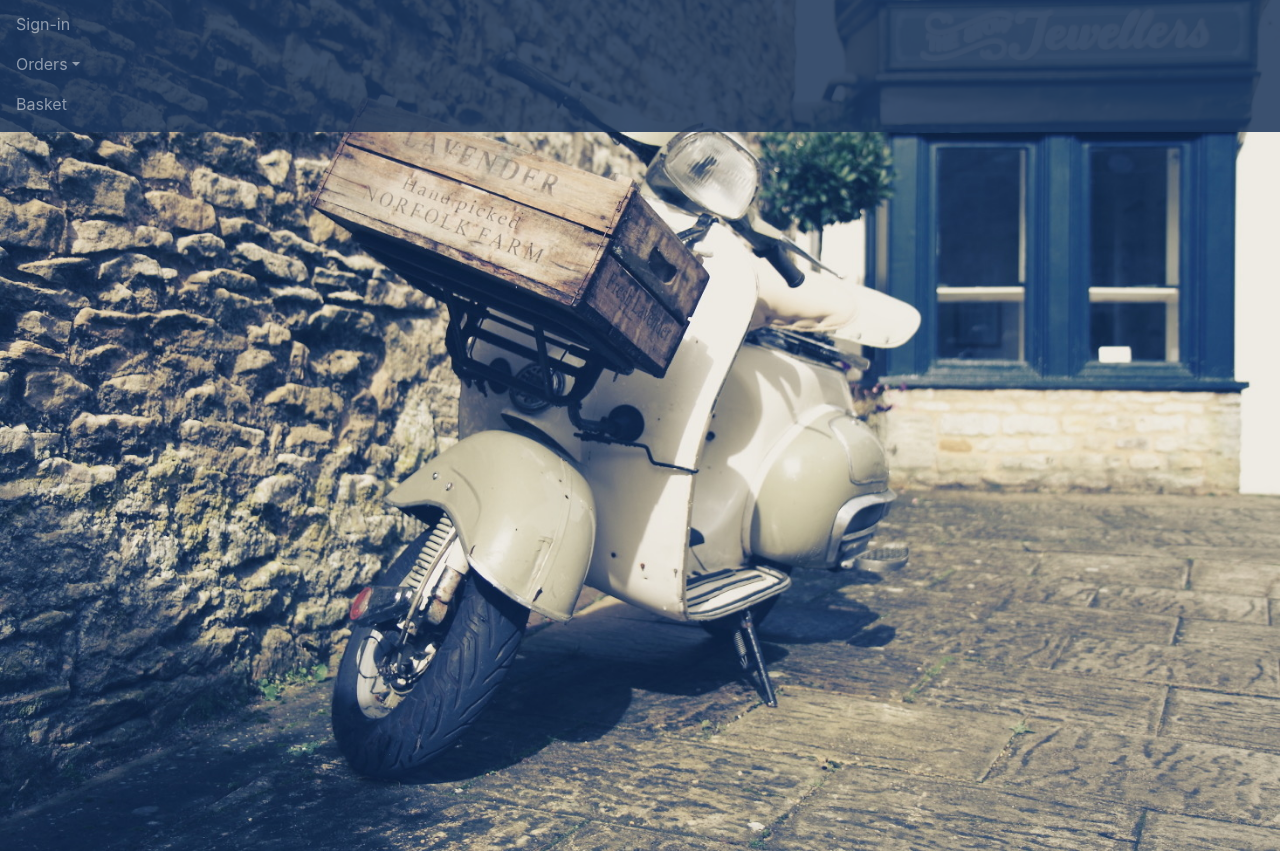
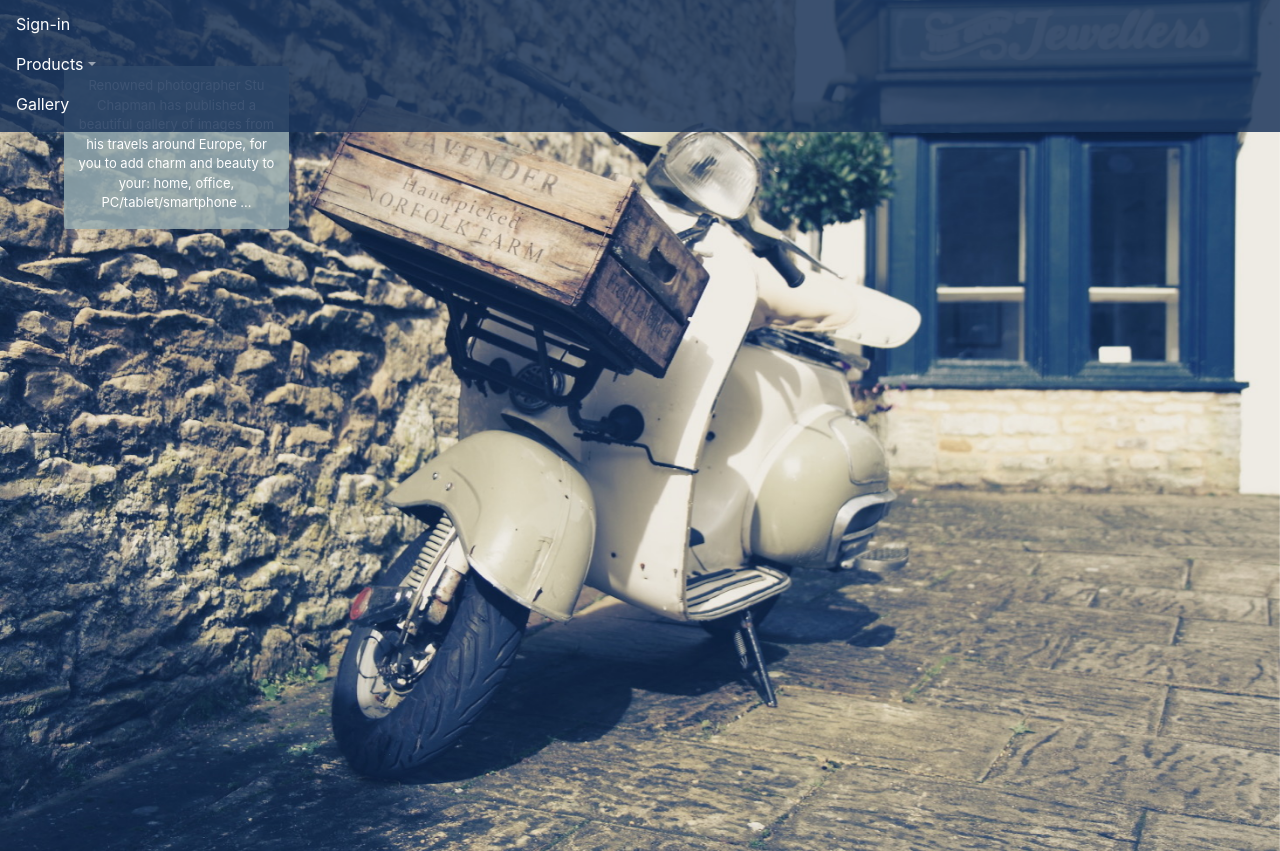
Before and after one commit to StuChapman/Learning-Consolidation-amazin.co.uk, a plain HTML site: page index.html in a window 1280 px wide. Both pictures are taken after a click on the button "Toggle navigation". Shown: the part 54-905 px from the top of the page. Drawn offline with nearby package versions, Linux system fonts and the light colour scheme.

Commit message:
cop: 11th May

```diff
--- a/css/style.css
+++ b/css/style.css
@@ -6,7 +6,7 @@
 }
 
 .f-nav a:hover {
-    background-color:rgba(0, 128, 128, 0.219);
+    background-color:rgba(151, 172, 177, .4);
 }
 
 .f-burger {
@@ -17,6 +17,10 @@
 .f-burger:hover {
     border: 1px solid black;
     border-radius: 3px;
+}
+
+.f-nav-item {
+    color:white;
 }
 
 .f-brand {
@@ -82,7 +86,7 @@ ul {
 }
 
 .f-hero-container {
-    position:absolute;
+    position: absolute;
     top:0px;
     left:0px;
 }
@@ -93,5 +97,31 @@ ul {
     left:0px;
     height: 100%;
     width: 100%;
-    object-fit: contain
+    object-fit: contain;
+
+    animation-name: hero-zoom;
+    animation-duration: 3s;
+    animation-fill-mode: forwards;
 }
+
+@keyframes hero-zoom {
+    from{
+        transform: scale(1.1);
+    }
+    to{
+        transform: scale(1);
+    }
+}
+
+.f-intro {
+    position:absolute;
+    top:15%;
+    left:5%;
+    width:225px;
+    padding:10px 10px 0;
+    color:white;
+    font-size:small;
+    text-align:center;
+    background-color:rgba(151, 172, 177, .85);
+    border-radius: 3px;
+}
--- a/index.html
+++ b/index.html
@@ -35,13 +35,14 @@
             </ul>
         </div>
         <div class="collapse navbar-collapse" id="navbarNavDropdown">
-            <ul class="navbar-nav mr-auto mt-2 mt-lg-0">
-                <li class="nav-item">
-                    <a class="nav-link" href="#">Sign-in <span class="sr-only">(current)</span></a>
+            <ul class="navbar-nav mr-auto mt-2 mt-lg-0 ">
+                <li class="nav-item ">
+                    <a class="nav-link" href="link.html">
+                        <span class="f-nav-item">Sign-in</span><span class="sr-only">(current)</span></a>
                 </li>
                 <li class="nav-item dropdown">
                     <a class="nav-link dropdown-toggle" href="link.html" id="navbarDropdownMenuLink" role="button" data-toggle="dropdown" aria-haspopup="true" aria-expanded="false">
-                Orders</a>
+                        <span class="f-nav-item">Products</span></a>
                     <div class="dropdown-menu f-btn" aria-labelledby="navbarDropdownMenuLink">
                         <a class="dropdown-item" href="link.html">Prints</a>
                         <a class="dropdown-item" href="link.html">Canvases</a>
@@ -49,7 +50,8 @@
                     </div>
                 </li>
                 <li class="nav-item">
-                    <a class="nav-link" href="#">Basket</a>
+                    <a class="nav-link" href="link.html">
+                        <span class="f-nav-item">Gallery</span></a>
                 </li>
             </ul>
             <form class="form-inline my-2 my-lg-0 d-block d-xl-none">
@@ -61,7 +63,12 @@
 
     <section>
         <div class="f-hero-container">
-            <img class="p-hero-image" src="images/Motorbike1-lg.jpeg" title="motorbike1" width:100% height:100% />
+            <img class="p-hero-image" src="images/Motorbike1-lg.jpeg" title="motorbike1">
+        </div>
+        <div class="f-intro">
+            <p>Renowned photographer Stu Chapman has published a beautiful gallery of images from his travels around Europe, for you to add charm and beauty to your: home, office, PC/tablet/smartphone ...
+            </p>
+        </div>
     </section>
 
     <script src="https://code.jquery.com/jquery-3.3.1.slim.min.js" integrity="sha384-q8i/X+965DzO0rT7abK41JStQIAqVgRVzpbzo5smXKp4YfRvH+8abtTE1Pi6jizo" crossorigin="anonymous">
```
